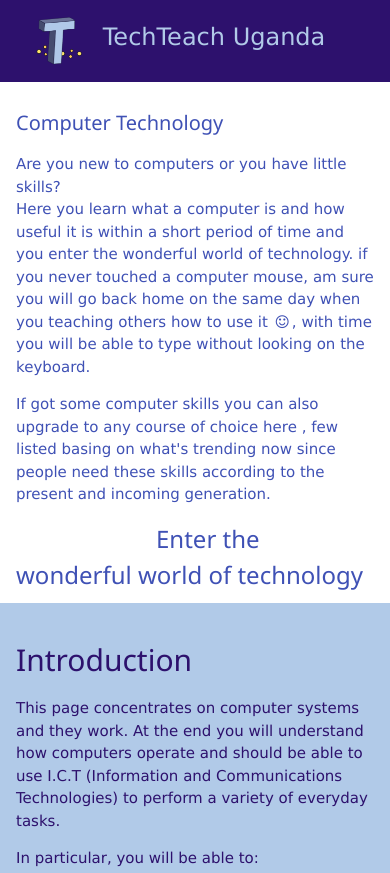
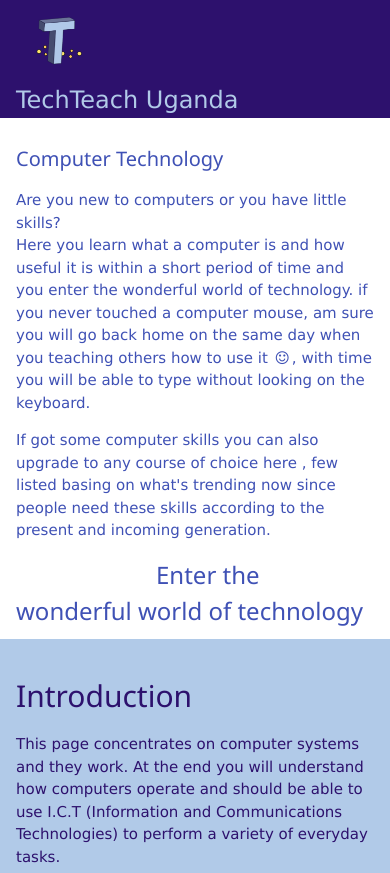
Before and after one commit to KamyaPhilm/techteachuganda, a plain HTML site: page computer.html in a window 390 px wide. Shown: the top 873 px of the page. Drawn offline with nearby package versions, Linux system fonts and the light colour scheme.

Commit message:
New Address

```diff
--- a/computer.html
+++ b/computer.html
@@ -25,7 +25,7 @@
 	<!--techteach title-->
 	<div class="w3-container" style="background-color: #2d116d; color: #B1CAE8;">
 		<img src="photo/Logo_small.png" class=" w3-image w3-margin" alt="TechTeach_Logo" style="max-width:50px;">
-		<a href="index.html" class="w3-xlarge" style="color: #B1CAE8; text-decoration: none;">TechTeach Uganda</a>
+		<a href="index.html" class="w3-xlarge w3-mobile" style="color: #B1CAE8; text-decoration: none;">TechTeach Uganda</a>
 
 		<a href="https://www.facebook.com/techteachuganda/" target="_blank" class="w3-tooltip w3-right w3-hide-small" style="color: #B1CAE8;"><i class="fa fa-facebook-official w3-xxlarge w3-margin w3-padding w3-tooltip"></i><span class="w3-text w3-animate-zoom w3-text-orange" style="position: absolute; right: 80px; bottom: 30px;">facebook</span></a>
 	</div>
```
Also changed, not shown: webdev.html (+1 -1 lines).
